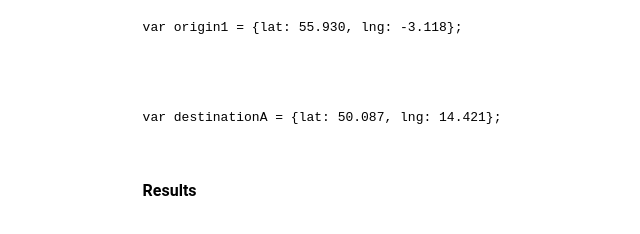
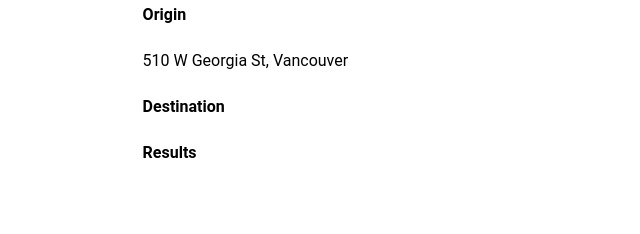
Before and after one commit to tiffanywu0313/Savr, a plain HTML site: page map-api/test.html in a window 1280 px wide. Shown: the whole page, without its empty margins (523-1163 px from the left). Drawn offline with Linux system fonts and the light colour scheme; some packages are replaced by stand-ins of ours.

Commit message:
feat(mapApi): change api map

```diff
--- a/map-api/test.html
+++ b/map-api/test.html
@@ -8,12 +8,17 @@
 <body>
    <div id="right-panel">
       <div id="inputs">
-        <pre>
+        <!-- <pre>
 var origin1 = {lat: 55.930, lng: -3.118};
 
 
 var destinationA = {lat: 50.087, lng: 14.421};
-        </pre>
+        </pre> -->
+        <strong>Origin</strong>
+
+        <p id = "insert"> </p>
+              <strong>Destination</strong>
+        <p id = "test" > </p>
       </div>
       <div>
         <strong>Results</strong>
```
